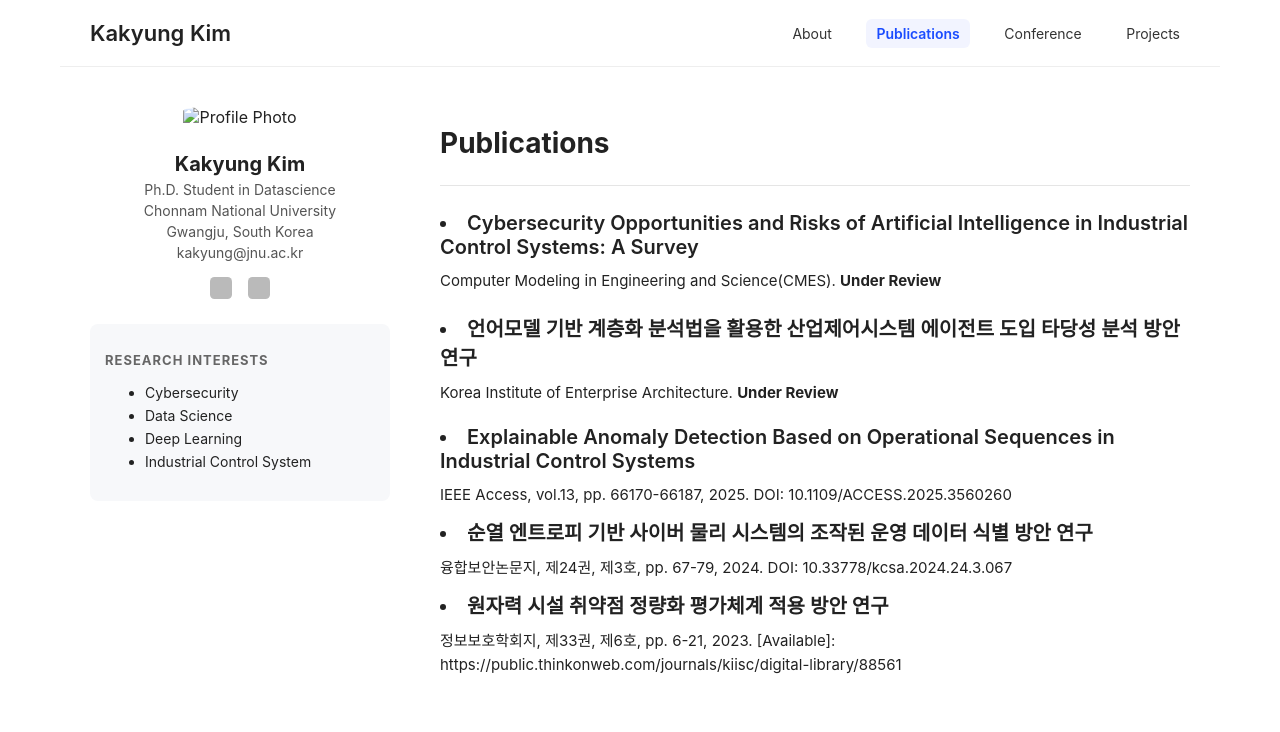
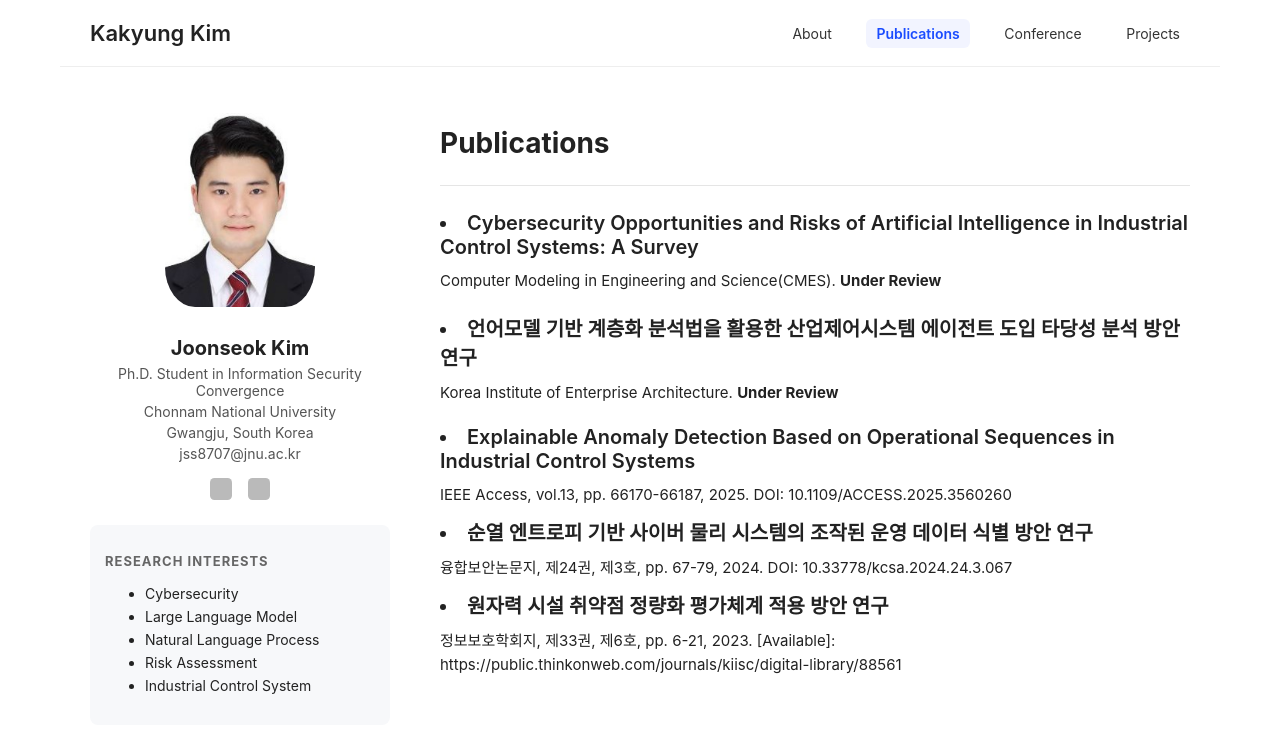
Before and after one commit to joonseok-ssrc/joonseok.github.io, a plain HTML site: page publication.html in a window 1280 px wide. Drawn offline with Linux system fonts and the light colour scheme; grey boxes are pictures that could not be loaded.

Commit message:
Update publication.html

```diff
--- a/publication.html
+++ b/publication.html
@@ -179,19 +179,19 @@
 
   <!-- Sidebar -->
   <aside class="profile">
-    <img src="profile.jpg" alt="Profile Photo" />
+    <img src="profilee.jpg" alt="Profile Photo" />
 
-    <h2>Kakyung Kim</h2>
-    <p>Ph.D. Student in Datascience</p>
+    <h2>Joonseok Kim</h2>
+    <p>Ph.D. Student in Information Security Convergence</p>
     <p>Chonnam National University</p>
     <p>Gwangju, South Korea</p>
-    <p>kakyung@jnu.ac.kr</p>
+    <p>jss8707@jnu.ac.kr</p>
 
     <div class="icons">
-      <a href="https://github.com/kakyung98" target="_blank" title="GitHub">
+      <a href="https://github.com/joonseok-ssrc" target="_blank" title="GitHub">
         <img src="https://cdn.jsdelivr.net/gh/simple-icons/simple-icons/icons/github.svg" alt="GitHub">
       </a>
-      <a href="https://orcid.org/0009-0000-8750-1606" target="_blank" title="ORCID">
+      <a href="https://orcid.org/0009-0004-6132-6319" target="_blank" title="ORCID">
         <img src="https://cdn.jsdelivr.net/gh/simple-icons/simple-icons/icons/orcid.svg" alt="ORCID">
       </a>
     </div>
@@ -200,8 +200,9 @@
       <h3>RESEARCH INTERESTS</h3>
       <ul>
         <li>Cybersecurity</li>
-        <li>Data Science</li>
-        <li>Deep Learning</li>
+        <li>Large Language Model</li>
+        <li>Natural Language Process</li>
+        <li>Risk Assessment</li>
         <li>Industrial Control System</li>
       </ul>
     </div>
```
